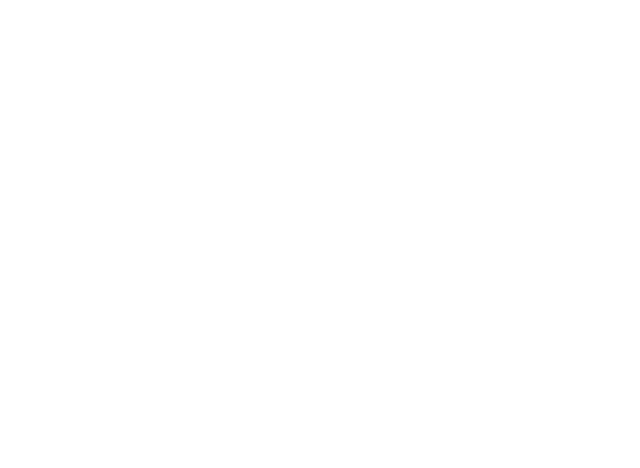
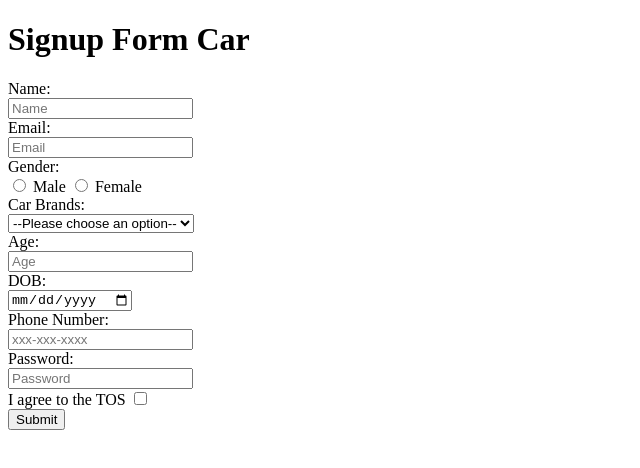
Before and after one commit to acciojob/signup-form-car-swetha-A130, a website: page main.html in a window 1280 px wide. Shown: the whole page, without its empty margins (0-640 px from the left). Drawn offline with Linux system fonts and the light colour scheme.

Commit message:
created a submission

```diff
--- a/main.html
+++ b/main.html
@@ -1,16 +1,39 @@
 <!DOCTYPE html>
-
-<html>
-
+<html lang="en">
 <head>
-	<link rel="stylesheet" href="styles.css">
+    <meta charset="UTF-8">
+    <meta name="viewport" content="width=device-width, initial-scale=1.0">
+    <title>Signup Form Car</title>
 </head>
-
 <body>
-	<!-- the entire body must be written by student -->
-    <script type="text/javascript" src="./script.js">
-</script>
-
+    <h1>Signup Form Car</h1>
+    <form method="post">
+        <label for="name">Name:</label><br>
+        <input type="text" id="name" name="name" placeholder="Name" required><br>
+        <label for="email">Email:</label><br>
+        <input type="email" id="email" name="email" placeholder="Email" required><br>
+        <label for="gender_m">Gender:</label><br>
+        <input type="radio" id="gender_m" name="gender" value="Male" required> Male
+        <input type="radio" id="gender_f" name="gender" value="Female" required> Female<br>
+        <label for="cars">Car Brands:</label><br>
+        <select id="cars" name="cars" required>
+            <option value="">--Please choose an option--</option>
+            <option value="volvo">Volvo</option>
+            <option value="saab">Saab</option>
+            <option value="mercedes">Mercedes</option>
+            <option value="audi">Audi</option>
+        </select><br>
+        <label for="age">Age:</label><br>
+        <input type="number" id="age" name="age" placeholder="Age" required><br>
+        <label for="dob">DOB:</label><br>
+        <input type="date" id="dob" name="dob" required><br>
+        <label for="tel">Phone Number:</label><br>
+        <input type="tel" id="tel" name="tel" placeholder="xxx-xxx-xxxx"><br>
+        <label for="password">Password:</label><br>
+        <input type="password" id="password" name="password" placeholder="Password" required><br>
+        <label for="tos">I agree to the TOS</label>
+        <input type="checkbox" id="tos" name="tos" required><br>
+        <input type="submit" value="Submit">
+    </form>
 </body>
-
 </html>
```
